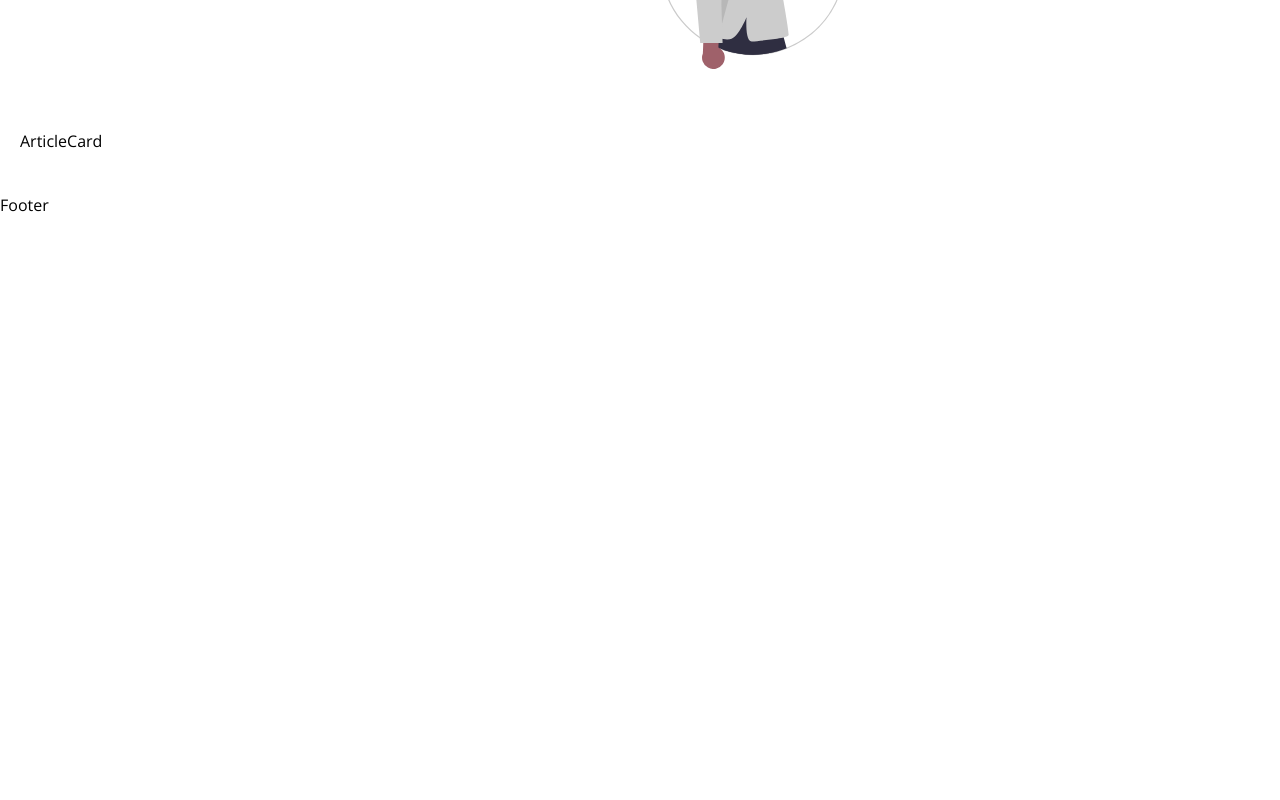
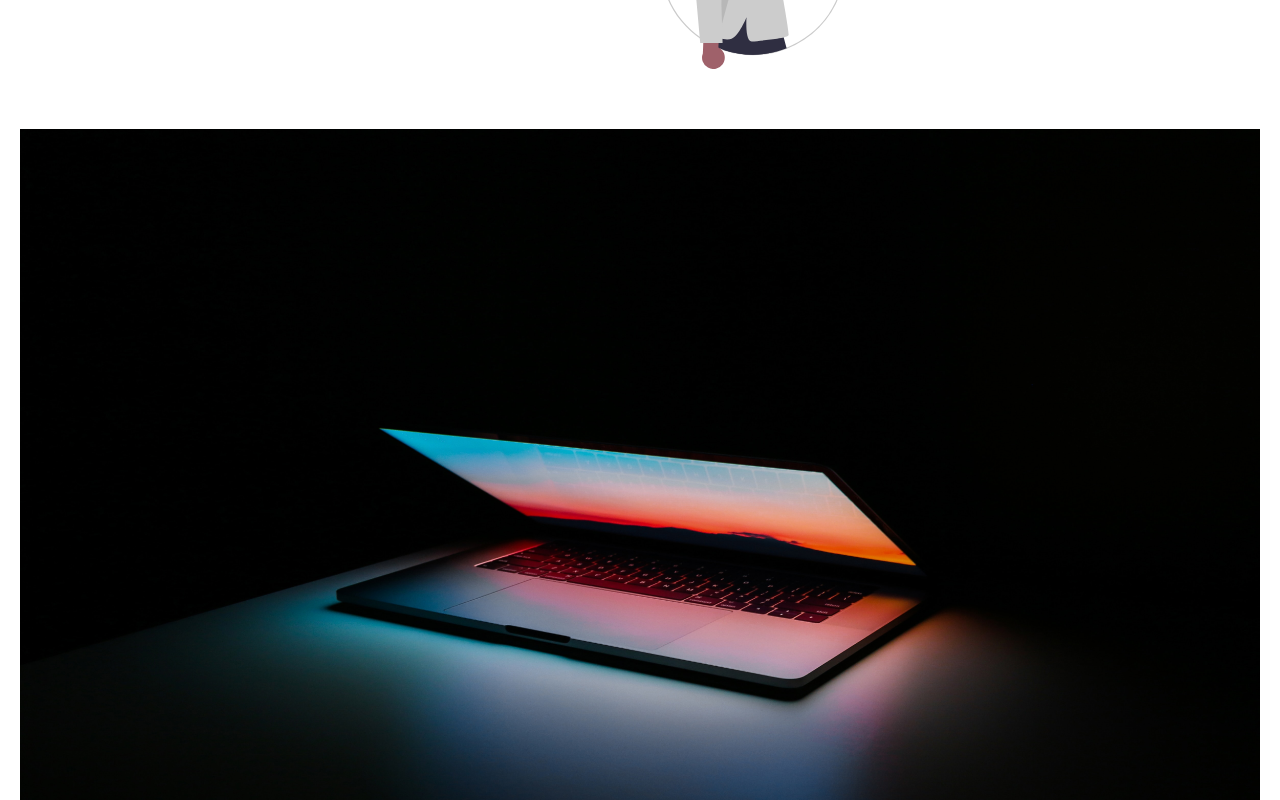
Before and after one commit to levilu800b/Frontend-Blog, a React (Create React App) app: page / in a window 1280 px wide. Shown: the part 520-1320 px from the top of the page. Before the commit the page ends 800 px from the top, so only its background shows below. Built offline with nearby package versions, Linux system fonts and the light colour scheme.

Commit message:
Added image for posts

```diff
--- a/src/components/ArticleCard/ArticleCard.jsx
+++ b/src/components/ArticleCard/ArticleCard.jsx
@@ -1,8 +1,12 @@
 import React from 'react'
+
+import { images } from '../../constants/index'
 
 const ArticleCard = () => {
   return (
-    <div>ArticleCard</div>
+    <div>
+        <img src={images.PostImage} alt='title' />
+    </div>
   )
 }
 
--- a/src/constants/images.jsx
+++ b/src/constants/images.jsx
@@ -1,9 +1,11 @@
 import logo from '../assets/logo.svg';
 import HeroImage from '../assets/HeroImage.svg';
+import PostImage from '../assets/Posts/post1.jpg';
 
 const images = {
     logo,
-    HeroImage
+    HeroImage,
+    PostImage,
 }
 
 export default images;
```
Also changed, not shown: src/assets/Posts/post1.jpg (added).
